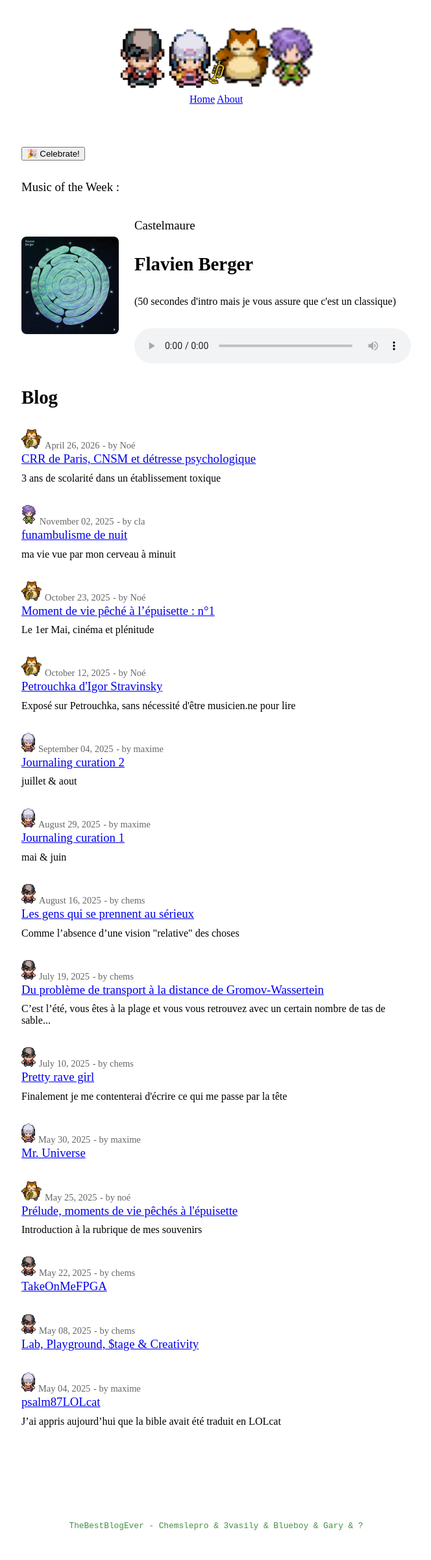
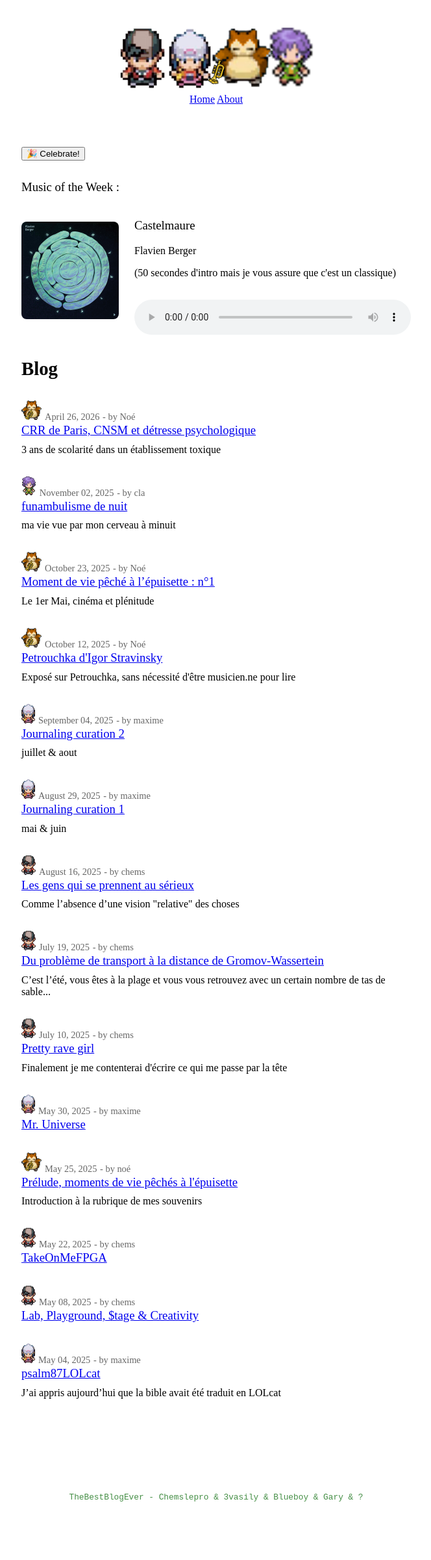
Before and after one commit to 3imaginaryboys3/3imaginaryboys3.github.io, a Jekyll site: the page built from index.markdown, in a window 1280 px wide. Shown: the whole page at 65% size, without its empty margins (307-971 px from the left). Built offline with Jekyll 4.4.1, drawn with Linux system fonts in a browser that asks for light colours; nearby versions of some CDN libraries; some web fonts are replaced; after the commit the page ends 2355 px from its top, so only the background shows below that.

Commit message:
Update index.markdown

```diff
--- a/index.markdown
+++ b/index.markdown
@@ -30,7 +30,7 @@ layout: default
         {% if track.ref %}
         <a href = "{{ track.ref }}" ><p>{{ track.artist }}</p></a>
         {% else %}
-        <h2>{{ track.artist }}</h2>
+        <p>{{ track.artist }}</p>
         {% endif %}
         {% if track.subtitle %}
         <p>{{ track.subtitle }}</p>
```
